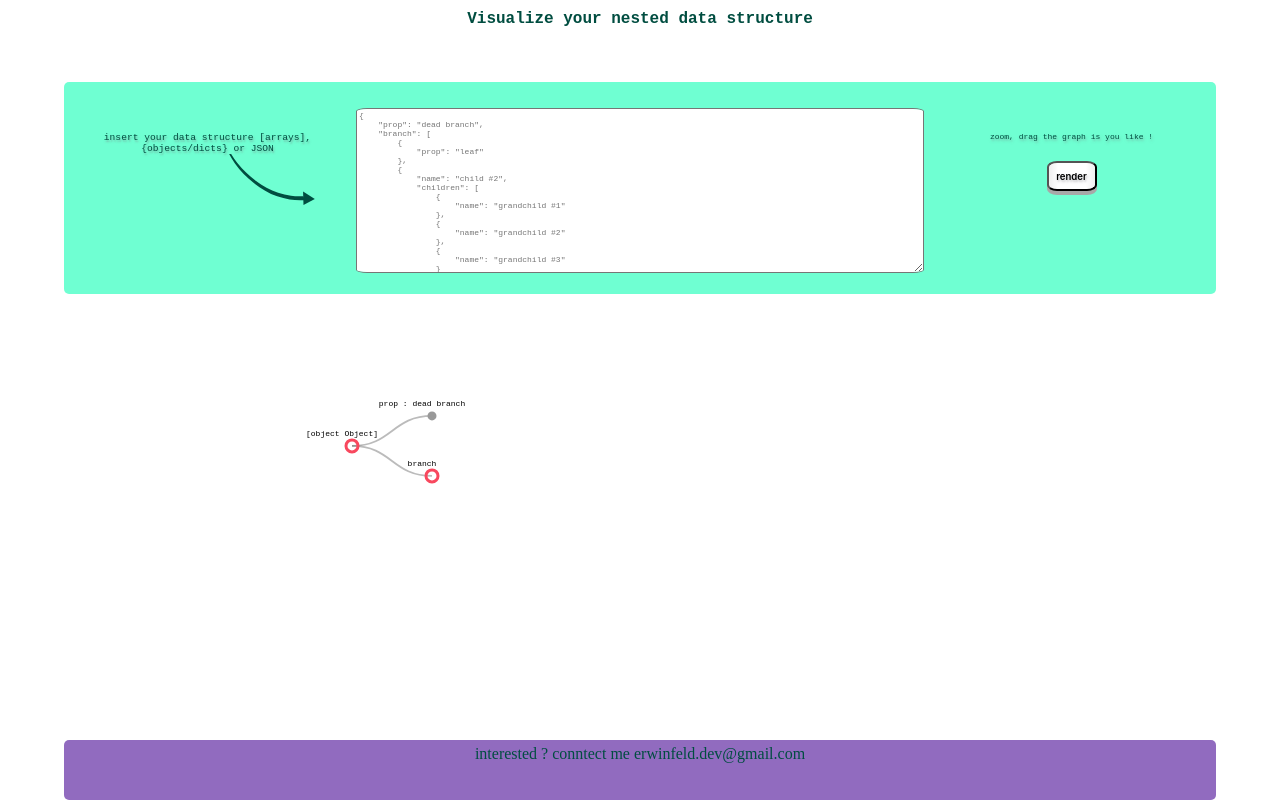
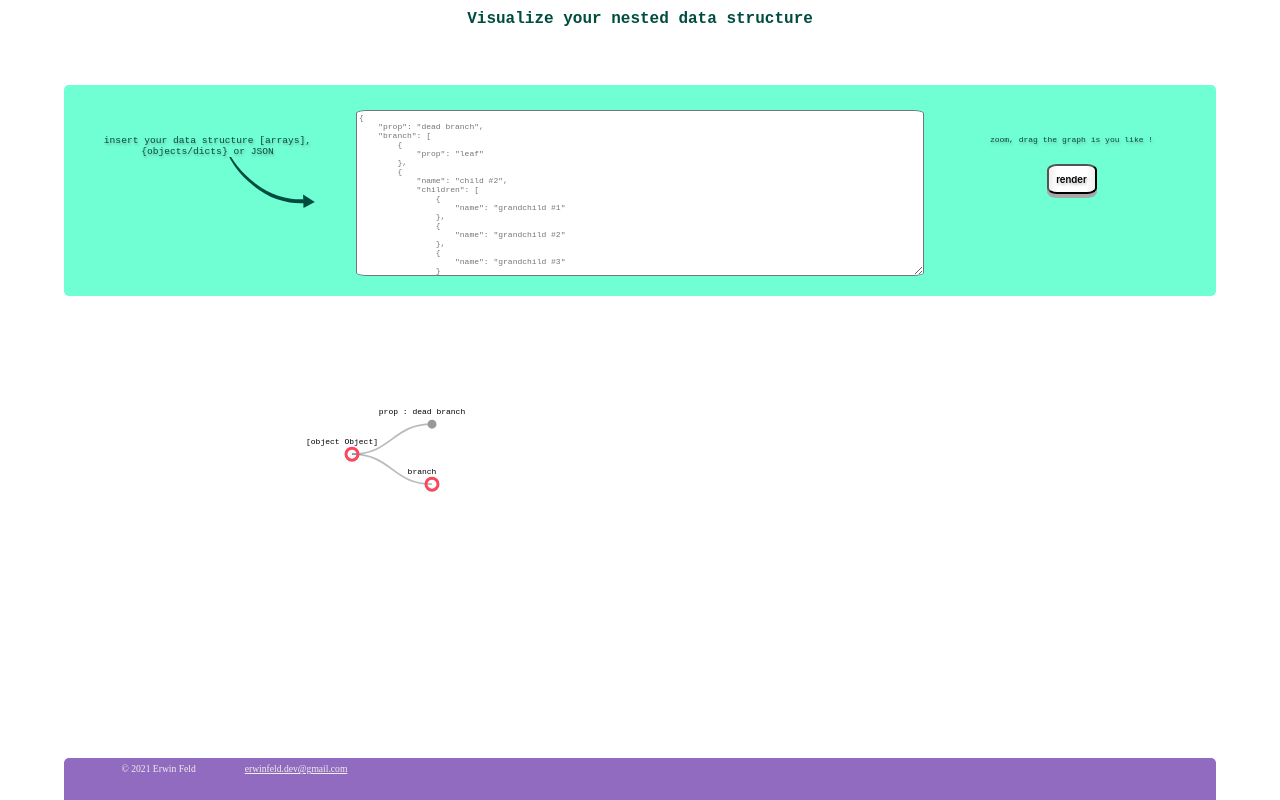
Before and after one commit to Erwin-Feld/visualize-hirarchical-data, a Vue app: page / in a window 1280 px wide. Built offline with nearby package versions, Linux system fonts and the light colour scheme.

Commit message:
added footer style and content

```diff
--- a/src/App.vue
+++ b/src/App.vue
@@ -7,7 +7,10 @@
       <zoom-tree-graph :data="graphData" />
     </div>
     <footer>
-      <p>interested ? conntect me erwinfeld.dev@gmail.com</p>
+      <div class="footer-container">
+        <div class="footer-container__author">© 2021 Erwin Feld</div>
+        <div class="footer-container__contact">erwinfeld.dev@gmail.com</div>
+      </div>
     </footer>
   </div>
 </template>
@@ -78,7 +81,7 @@ export default {
 
   display: grid;
   grid-template-columns: 1fr 1fr 1fr 1fr;
-  grid-template-rows: 0.4fr 0.6fr 2.2fr 0.3fr;
+  grid-template-rows: 0.4fr 0.6fr 2.2fr 0.2fr;
   grid-template-areas:
     "header header header header"
     "user-input user-input user-input user-input"
@@ -112,8 +115,34 @@ header {
 footer {
   background: #916bbf;
   grid-area: footer;
-  border-radius: var(--main-radius);
+  border-top-left-radius: var(--main-radius);
+   border-top-right-radius: var(--main-radius);
   padding-top: var(--main-padding);
+}
+
+.footer-container {
+ display: flex;
+ flex-direction: row;
+  align-content: flex-start;
+ gap: 5%;
+ margin-left: 5%;
+ margin-right: 10%;
+
+}
+
+.footer-container__author {
+  font-size: 0.6rem;
+   font-weight: 500;
+    /* text-shadow: 1px 2px 2px rgba(171, 171, 177, 0.51); */
+     color: rgb(241, 237, 237);
+
+}
+
+.footer-container__contact {
+  text-decoration: underline;
+  font-size: 0.6rem;
+   font-weight: 500;
+      color: rgb(241, 237, 237);
 }
 
 /*
```
